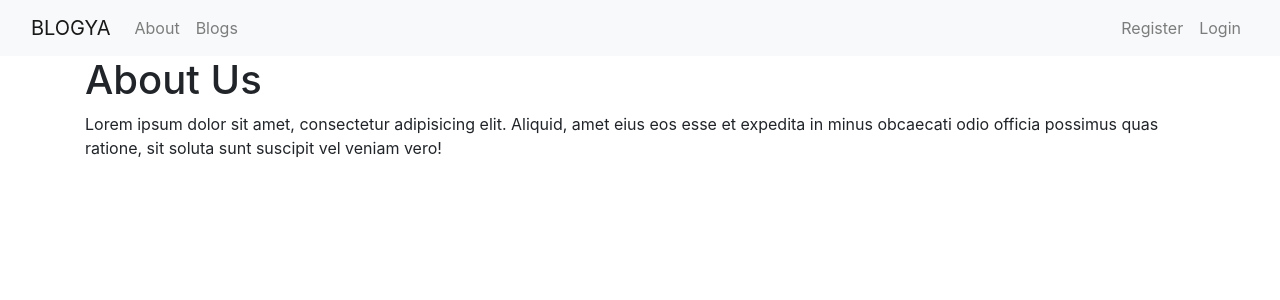
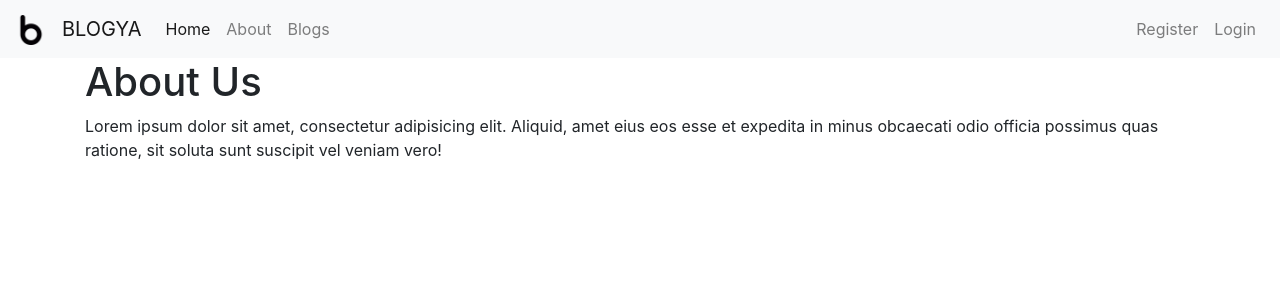
Before and after one commit to SwagataJ/blogya, a Flask app: page /about in a window 1280 px wide. Shown: the top 300 px of the page. Run offline with Flask 2, Linux system fonts and the light colour scheme; some libraries are stand-ins or nearby versions.

Commit message:
Navbar is responsive and has a logo

```diff
--- a/templates/includes/_navbar.html
+++ b/templates/includes/_navbar.html
@@ -1,15 +1,25 @@
 <nav class="navbar navbar-expand-lg navbar-light bg-light">
-  <div class="container-fluid">
-    <a class="navbar-brand" href="/">BLOGYA</a>
-    <button class="navbar-toggler" type="button" data-bs-toggle="collapse" data-bs-target="#navbarNavAltMarkup" aria-controls="navbarNavAltMarkup" aria-expanded="false" aria-label="Toggle navigation">
-      <span class="navbar-toggler-icon"></span>
-    </button>
-    <div class="collapse navbar-collapse" id="navbarNavAltMarkup">
-      <div class="navbar-nav">
+  <a class="navbar-brand" href="#">
+    <img src="/static/img/logo.png" width="30" height="30" alt="">
+  </a>
+  <a class="navbar-brand" href="/">BLOGYA</a>
+  <button class="navbar-toggler" type="button" data-toggle="collapse" data-target="#navbarSupportedContent" aria-controls="navbarSupportedContent" aria-expanded="false" aria-label="Toggle navigation">
+    <span class="navbar-toggler-icon"></span>
+  </button>
+
+  <div class="collapse navbar-collapse" id="navbarSupportedContent">
+    <ul class="navbar-nav mr-auto">
+      <li class="nav-item active">
+        <a class="nav-link" href="/">Home<span class="sr-only">(current)</span></a>
+      </li>
+      <li class="nav-item">
         <a class="nav-link" href="/about">About</a>
+      </li>
+      <li class="nav-item">
         <a class="nav-link" href="/articles">Blogs</a>
-      </div>
-      <ul class="navbar-nav ml-auto">
+      </li>
+    </ul>
+    <ul class="navbar-nav ml-auto">
         {% if session['logged_in'] == True %}
           <li class="nav-item"><a class="nav-link" href="/dashboard">Dashboard</a></li>
           <li class="nav-item"><a class="nav-link" href="/logout">Logout</a></li>
@@ -18,6 +28,5 @@
           <li class="nav-item"><a class="nav-link" href="/login">Login</a>
         {% endif %}
       </ul>
-    </div>
   </div>
 </nav>
--- a/templates/layout.html
+++ b/templates/layout.html
@@ -13,6 +13,8 @@
     {% block body %} {% endblock %}
 </div>
 
+<script src="https://code.jquery.com/jquery-3.5.1.slim.min.js" integrity="sha384-DfXdz2htPH0lsSSs5nCTpuj/zy4C+OGpamoFVy38MVBnE+IbbVYUew+OrCXaRkfj" crossorigin="anonymous"></script>
+<script src="https://cdn.jsdelivr.net/npm/popper.js@1.16.1/dist/umd/popper.min.js" integrity="sha384-9/reFTGAW83EW2RDu2S0VKaIzap3H66lZH81PoYlFhbGU+6BZp6G7niu735Sk7lN" crossorigin="anonymous"></script>
 <script src="https://cdn.jsdelivr.net/npm/bootstrap@4.6.0/dist/js/bootstrap.min.js" integrity="sha384-+YQ4JLhjyBLPDQt//I+STsc9iw4uQqACwlvpslubQzn4u2UU2UFM80nGisd026JF" crossorigin="anonymous"></script>
 <script src="https://cdn.ckeditor.com/4.6.2/basic/ckeditor.js"></script>
 <script type="text/javascript">
```
